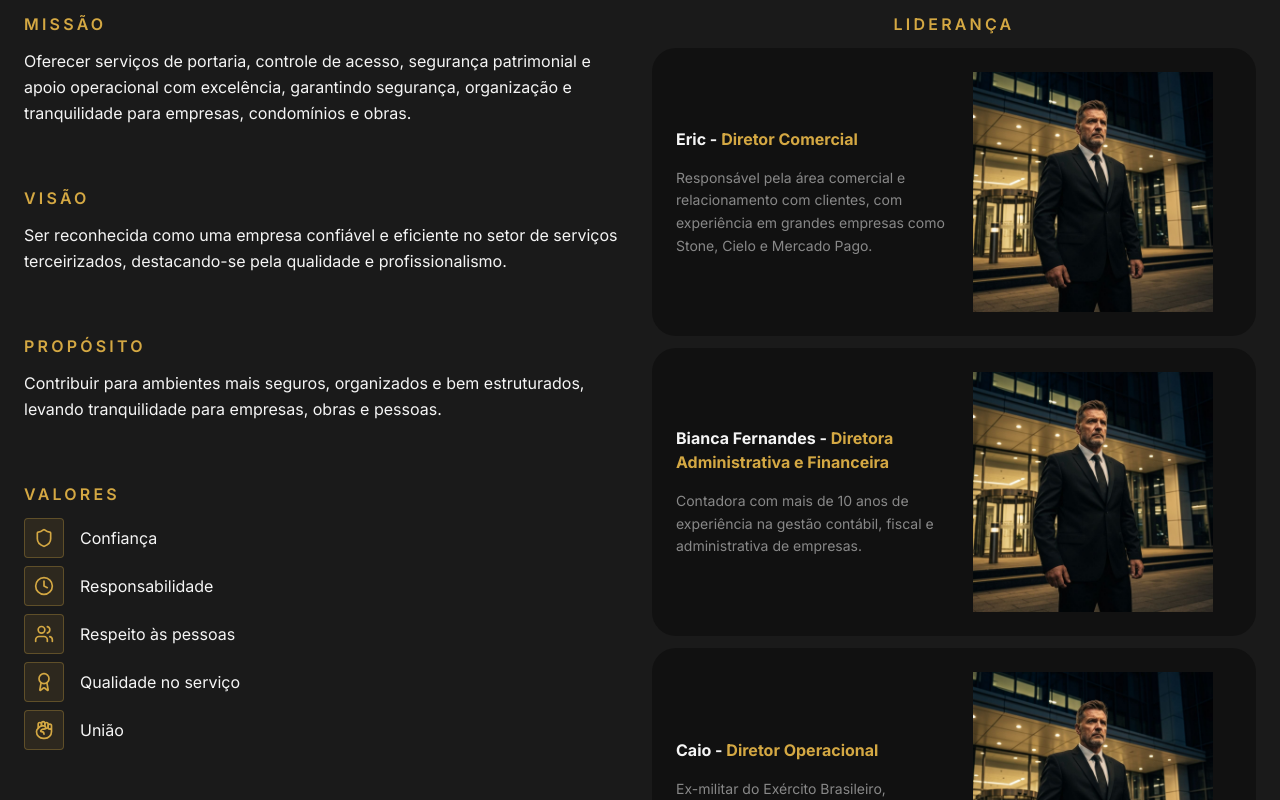
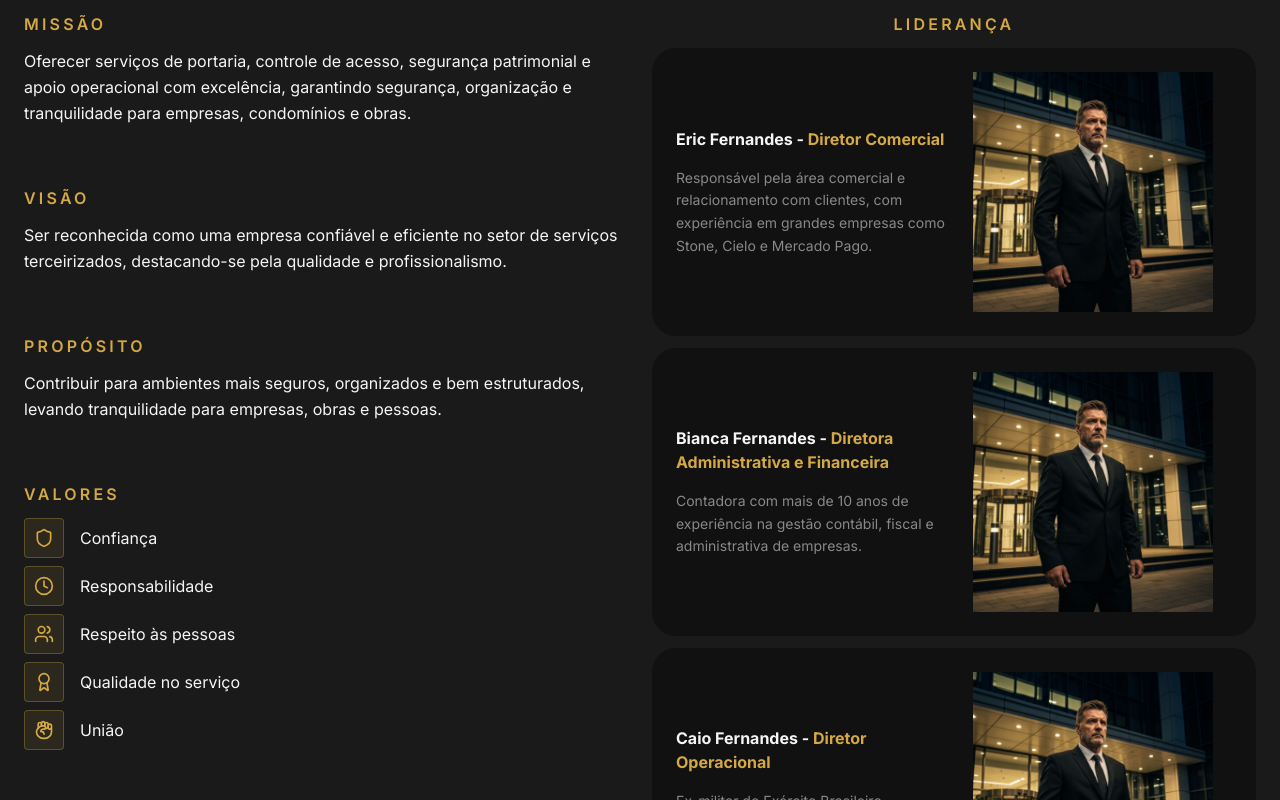
Before and after one commit to febarbosa98/ebc, a Next.js app: page /sobre in a window 1280 px wide. Shown: the part 1360-2160 px from the top of the page. Built offline with nearby package versions, Linux system fonts and the light colour scheme; a web font is replaced by a local one.

Commit message:
atualização no nome

```diff
--- a/app/componets/pages/about.tsx
+++ b/app/componets/pages/about.tsx
@@ -6,7 +6,7 @@ import { useAnimateOnScroll } from "../hooks/use-animate-on-scroll"
 
 const lideranca = [
   {
-    nome: "Eric",
+    nome: "Eric Fernandes",
     cargo: "Diretor Comercial",
     descricao:
       "Responsável pela área comercial e relacionamento com clientes, com experiência em grandes empresas como Stone, Cielo e Mercado Pago.",
@@ -20,7 +20,7 @@ const lideranca = [
     foto: "/images/hero-corporate.png",
   },
   {
-    nome: "Caio",
+    nome: "Caio Fernandes",
     cargo: "Diretor Operacional",
     descricao:
       "Ex-militar do Exército Brasileiro, responsável pela área operacional e treinamento das equipes de segurança.",
```
